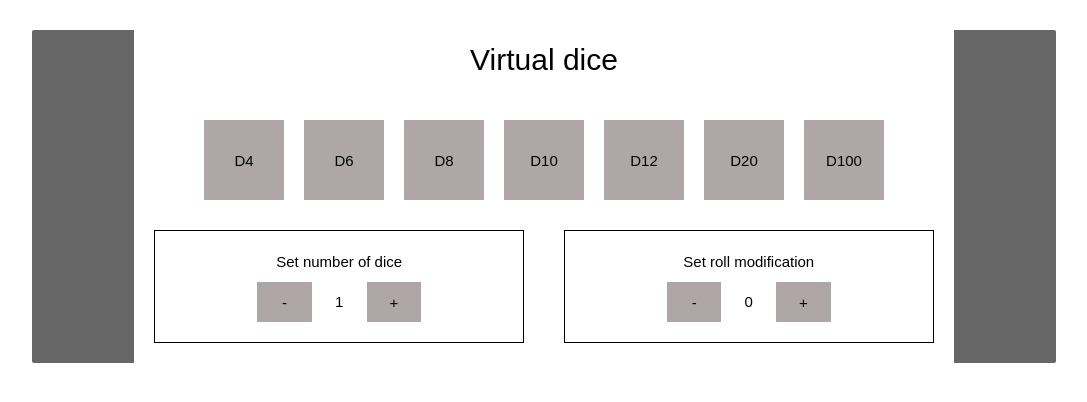
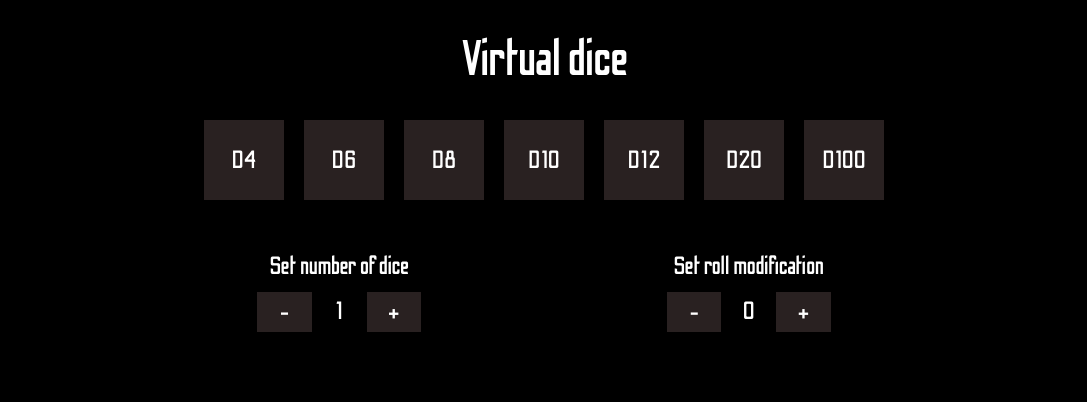
Before and after one commit to trailblazingfive/virtual-dice, a React (Create React App) app: page / in a window 1280 px wide. Shown: the top 402 px of the page, without its empty margins (96-1183 px from the left). Built offline with nearby package versions, Linux system fonts and the light colour scheme.

Commit message:
import fonts

```diff
--- a/src/index.css
+++ b/src/index.css
@@ -1,10 +1,22 @@
-/* @font-face {
-
-} */
+@font-face {
+  font-family: OdibeeSans;
+  src: url('./assets/OdibeeSans-Regular.ttf')
+}
 
 *{
-  font:15px/21px 'Arial', sans-serif; height: auto;
-  background: white;
+  font:25px/31px 'OdibeeSans', sans-serif; height: auto;
+  background: transparent;
   margin: 0 auto;
   padding: 0;
+  color: white;
 }
+
+body{
+  background-color: #000000;
+}
+
+@media screen and (min-width:300px) and (max-width:1000px) {
+  * {
+    font-size: 1.02em;
+  }
+}
```
